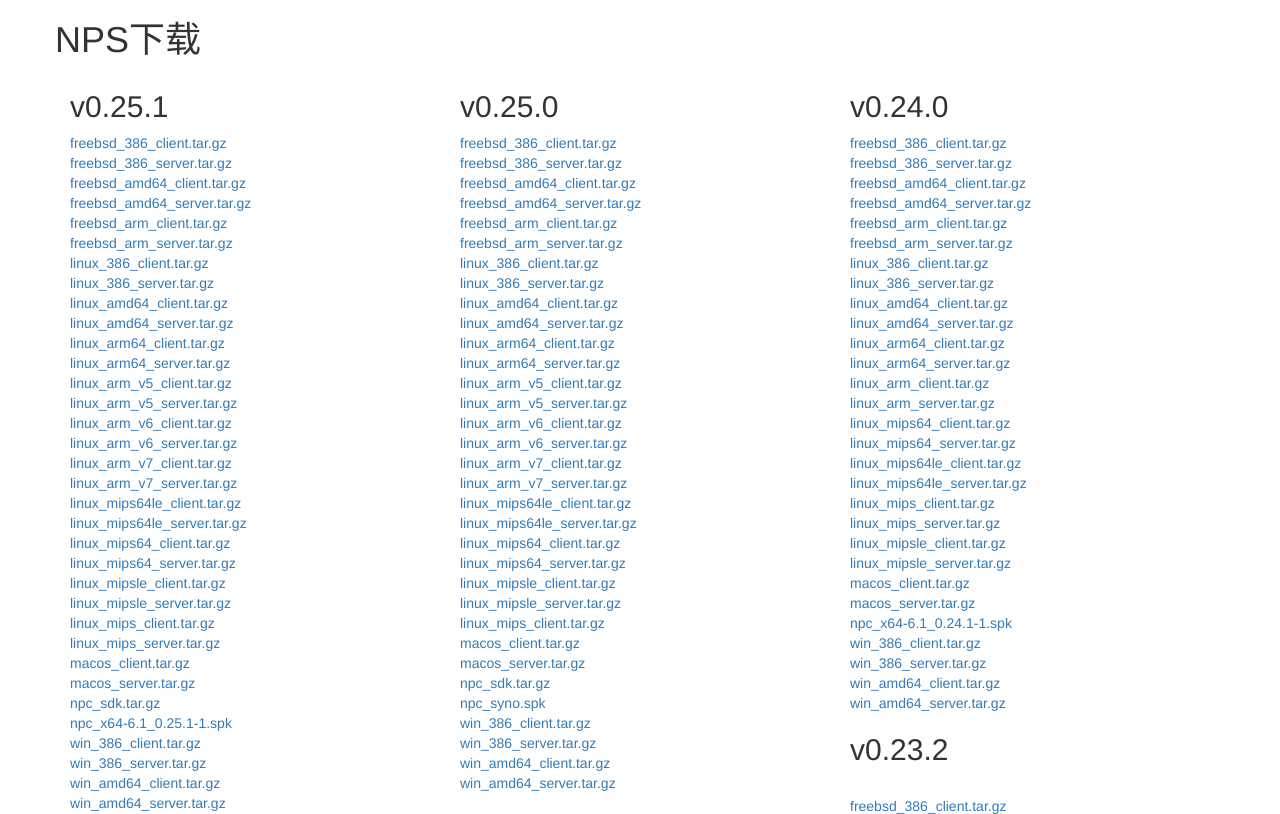
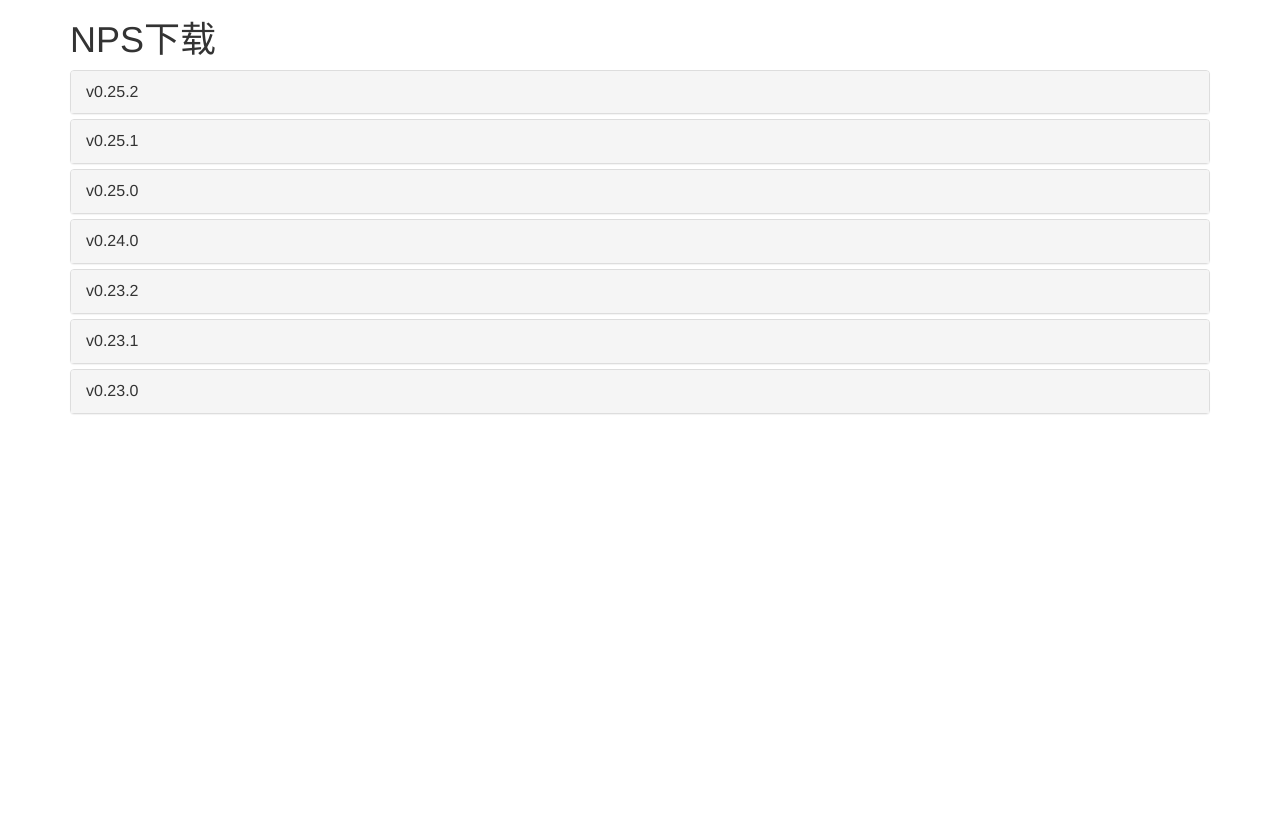
Before and after one commit to homuracloud/nps_download, a plain HTML site: page index.html in a window 1280 px wide. Shown: the top 814 px of the page. Drawn offline with nearby package versions, Linux system fonts and the light colour scheme.

Commit message:
Update index.html

```diff
--- a/index.html
+++ b/index.html
@@ -5,21 +5,68 @@
         <meta charset="utf-8" />
         <title>NPS下载</title>
         <link rel="stylesheet" href="https://cdn.jsdelivr.net/npm/bootstrap@3.3.7/dist/css/bootstrap.min.css" integrity="sha384-BVYiiSIFeK1dGmJRAkycuHAHRg32OmUcww7on3RYdg4Va+PmSTsz/K68vbdEjh4u" crossorigin="anonymous">
+        <script src="https://cdn.jsdelivr.net/npm/jquery@3.1/dist/jquery.min.js"  crossorigin="anonymous"></script>
         <script src="https://cdn.jsdelivr.net/npm/bootstrap@3.3.7/dist/js/bootstrap.min.js" integrity="sha384-Tc5IQib027qvyjSMfHjOMaLkfuWVxZxUPnCJA7l2mCWNIpG9mGCD8wGNIcPD7Txa" crossorigin="anonymous"></script>
         <meta name="viewport" content="width=device-width, initial-scale=1.0">
-
     </head>
 
     <body>
 <div class="container">
 	<div class="row clearfix">
+		<div class="col-md-12 column">
 		    <h1>
 				NPS下载
 			</h1>
-		<div class="col-md-4 column">
-			<h2>
-				v0.25.1
-			</h2>
+			<div class="panel-group" id="panel-623444">
+				<div class="panel panel-default">
+					<div class="panel-heading">
+						 <a class="panel-title collapsed" data-toggle="collapse" data-parent="#panel-623444" href="#panel-element-0252">v0.25.2</a>
+					</div>
+					<div id="panel-element-0252" class="panel-collapse collapse">
+						<div class="panel-body">
+<a href="./v0.25.2/darwin_amd64_client.tar.gz">darwin_amd64_client.tar.gz</a>
+<br><a href="./v0.25.2/darwin_amd64_server.tar.gz">darwin_amd64_server.tar.gz</a>
+<br><a href="./v0.25.2/freebsd_386_client.tar.gz">freebsd_386_client.tar.gz</a>
+<br><a href="./v0.25.2/freebsd_386_server.tar.gz">freebsd_386_server.tar.gz</a>
+<br><a href="./v0.25.2/freebsd_amd64_client.tar.gz">freebsd_amd64_client.tar.gz</a>
+<br><a href="./v0.25.2/freebsd_amd64_server.tar.gz">freebsd_amd64_server.tar.gz</a>
+<br><a href="./v0.25.2/freebsd_arm_client.tar.gz">freebsd_arm_client.tar.gz</a>
+<br><a href="./v0.25.2/freebsd_arm_server.tar.gz">freebsd_arm_server.tar.gz</a>
+<br><a href="./v0.25.2/linux_386_client.tar.gz">linux_386_client.tar.gz</a>
+<br><a href="./v0.25.2/linux_386_server.tar.gz">linux_386_server.tar.gz</a>
+<br><a href="./v0.25.2/linux_amd64_client.tar.gz">linux_amd64_client.tar.gz</a>
+<br><a href="./v0.25.2/linux_amd64_server.tar.gz">linux_amd64_server.tar.gz</a>
+<br><a href="./v0.25.2/linux_arm64_client.tar.gz">linux_arm64_client.tar.gz</a>
+<br><a href="./v0.25.2/linux_arm64_server.tar.gz">linux_arm64_server.tar.gz</a>
+<br><a href="./v0.25.2/linux_arm_v5_client.tar.gz">linux_arm_v5_client.tar.gz</a>
+<br><a href="./v0.25.2/linux_arm_v5_server.tar.gz">linux_arm_v5_server.tar.gz</a>
+<br><a href="./v0.25.2/linux_arm_v6_client.tar.gz">linux_arm_v6_client.tar.gz</a>
+<br><a href="./v0.25.2/linux_arm_v6_server.tar.gz">linux_arm_v6_server.tar.gz</a>
+<br><a href="./v0.25.2/linux_arm_v7_client.tar.gz">linux_arm_v7_client.tar.gz</a>
+<br><a href="./v0.25.2/linux_arm_v7_server.tar.gz">linux_arm_v7_server.tar.gz</a>
+<br><a href="./v0.25.2/linux_mips64le_client.tar.gz">linux_mips64le_client.tar.gz</a>
+<br><a href="./v0.25.2/linux_mips64le_server.tar.gz">linux_mips64le_server.tar.gz</a>
+<br><a href="./v0.25.2/linux_mips64_client.tar.gz">linux_mips64_client.tar.gz</a>
+<br><a href="./v0.25.2/linux_mips64_server.tar.gz">linux_mips64_server.tar.gz</a>
+<br><a href="./v0.25.2/linux_mipsle_client.tar.gz">linux_mipsle_client.tar.gz</a>
+<br><a href="./v0.25.2/linux_mipsle_server.tar.gz">linux_mipsle_server.tar.gz</a>
+<br><a href="./v0.25.2/linux_mips_client.tar.gz">linux_mips_client.tar.gz</a>
+<br><a href="./v0.25.2/linux_mips_server.tar.gz">linux_mips_server.tar.gz</a>
+<br><a href="./v0.25.2/npc_sdk.tar.gz">npc_sdk.tar.gz</a>
+<br><a href="./v0.25.2/npc_x64-6.1_0.25.2-12.spk">npc_x64-6.1_0.25.2-12.spk</a>
+<br><a href="./v0.25.2/windows_386_client.tar.gz">windows_386_client.tar.gz</a>
+<br><a href="./v0.25.2/windows_386_server.tar.gz">windows_386_server.tar.gz</a>
+<br><a href="./v0.25.2/windows_amd64_client.tar.gz">windows_amd64_client.tar.gz</a>
+<br><a href="./v0.25.2/windows_amd64_server.tar.gz">windows_amd64_server.tar.gz</a>
+						</div>
+					</div>
+				</div>
+				<div class="panel panel-default">
+					<div class="panel-heading">
+						 <a class="panel-title" data-toggle="collapse" data-parent="#panel-623444" href="#panel-element-0251">v0.25.1</a>
+					</div>
+					<div id="panel-element-0251" class="panel-collapse collapse">
+						<div class="panel-body">
             <a href="./v0.25.1/freebsd_386_client.tar.gz">freebsd_386_client.tar.gz</a>
             <br><a href="./v0.25.1/freebsd_386_server.tar.gz">freebsd_386_server.tar.gz</a>
             <br><a href="./v0.25.1/freebsd_amd64_client.tar.gz">freebsd_amd64_client.tar.gz</a>
@@ -55,10 +102,14 @@
             <br><a href="./v0.25.1/win_amd64_client.tar.gz">win_amd64_client.tar.gz</a>
             <br><a href="./v0.25.1/win_amd64_server.tar.gz">win_amd64_server.tar.gz</a>
 						</div>
-		<div class="col-md-4 column">
-			<h2>
-				v0.25.0
-			</h2>
+					</div>
+				</div>
+				<div class="panel panel-default">
+					<div class="panel-heading">
+						 <a class="panel-title collapsed" data-toggle="collapse" data-parent="#panel-623444" href="#panel-element-0250">v0.25.0</a>
+					</div>
+					<div id="panel-element-0250" class="panel-collapse collapse">
+						<div class="panel-body">
             <a href="./v0.25.0/freebsd_386_client.tar.gz">freebsd_386_client.tar.gz</a>
             <br><a href="./v0.25.0/freebsd_386_server.tar.gz">freebsd_386_server.tar.gz</a>
             <br><a href="./v0.25.0/freebsd_amd64_client.tar.gz">freebsd_amd64_client.tar.gz</a>
@@ -93,10 +144,14 @@
             <br><a href="./v0.25.0/win_amd64_client.tar.gz">win_amd64_client.tar.gz</a>
             <br><a href="./v0.25.0/win_amd64_server.tar.gz">win_amd64_server.tar.gz</a>
 						</div>
-		<div class="col-md-4 column">
-			<h2>
-				v0.24.0
-			</h2>
+					</div>
+				</div>
+				<div class="panel panel-default">
+					<div class="panel-heading">
+						 <a class="panel-title collapsed" data-toggle="collapse" data-parent="#panel-623444" href="#panel-element-0240">v0.24.0</a>
+					</div>
+					<div id="panel-element-0240" class="panel-collapse collapse">
+						<div class="panel-body">
             <a href="./v0.24.0/freebsd_386_client.tar.gz">freebsd_386_client.tar.gz</a>
             <br><a href="./v0.24.0/freebsd_386_server.tar.gz">freebsd_386_server.tar.gz</a>
             <br><a href="./v0.24.0/freebsd_amd64_client.tar.gz">freebsd_amd64_client.tar.gz</a>
@@ -127,10 +182,14 @@
             <br><a href="./v0.24.0/win_amd64_client.tar.gz">win_amd64_client.tar.gz</a>
             <br><a href="./v0.24.0/win_amd64_server.tar.gz">win_amd64_server.tar.gz</a>
 						</div>
-		<div class="col-md-4 column">
-			<h2>
-				v0.23.2
-			</h2>
+					</div>
+				</div>
+				<div class="panel panel-default">
+					<div class="panel-heading">
+						 <a class="panel-title collapsed" data-toggle="collapse" data-parent="#panel-623444" href="#panel-element-0232">v0.23.2</a>
+					</div>
+					<div id="panel-element-0232" class="panel-collapse collapse">
+						<div class="panel-body">
             <br><a href="./v0.23.2/freebsd_386_client.tar.gz">freebsd_386_client.tar.gz</a>
             <br><a href="./v0.23.2/freebsd_386_server.tar.gz">freebsd_386_server.tar.gz</a>
             <br><a href="./v0.23.2/freebsd_amd64_client.tar.gz">freebsd_amd64_client.tar.gz</a>
@@ -160,10 +219,14 @@
             <br><a href="./v0.23.2/win_amd64_client.tar.gz">win_amd64_client.tar.gz</a>
             <br><a href="./v0.23.2/win_amd64_server.tar.gz">win_amd64_server.tar.gz</a>
 						</div>
-		<div class="col-md-4 column">
-			<h2>
-				v0.23.1
-			</h2>
+					</div>
+				</div>
+				<div class="panel panel-default">
+					<div class="panel-heading">
+						 <a class="panel-title collapsed" data-toggle="collapse" data-parent="#panel-623444" href="#panel-element-0231">v0.23.1</a>
+					</div>
+					<div id="panel-element-0231" class="panel-collapse collapse">
+						<div class="panel-body">
             <a href="./v0.23.1/freebsd_386_client.tar.gz">freebsd_386_client.tar.gz</a>
             <br><a href="./v0.23.1/freebsd_386_server.tar.gz">freebsd_386_server.tar.gz</a>
             <br><a href="./v0.23.1/freebsd_amd64_client.tar.gz">freebsd_amd64_client.tar.gz</a>
@@ -193,12 +256,15 @@
             <br><a href="./v0.23.1/win_386_server.tar.gz">win_386_server.tar.gz</a>
             <br><a href="./v0.23.1/win_amd64_client.tar.gz">win_amd64_client.tar.gz</a>
             <br><a href="./v0.23.1/win_amd64_server.tar.gz">win_amd64_server.tar.gz</a>
-
 						</div>
-		<div class="col-md-4 column">
-			<h2>
-				v0.23.0
-			</h2>
+					</div>
+				</div>
+				<div class="panel panel-default">
+					<div class="panel-heading">
+						 <a class="panel-title collapsed" data-toggle="collapse" data-parent="#panel-623444" href="#panel-element-0230">v0.23.0</a>
+					</div>
+					<div id="panel-element-0230" class="panel-collapse collapse">
+						<div class="panel-body">
 			<a href="./v0.23.0/freebsd_386_server.tar.gz">freebsd_386_server.tar.gz</a>
 			<br><a href="./v0.23.0/freebsd_amd64_client.tar.gz">freebsd_amd64_client.tar.gz</a>
 			<br><a href="./v0.23.0/freebsd_amd64_server.tar.gz">freebsd_amd64_server.tar.gz</a>
@@ -230,6 +296,10 @@
 						</div>
 					</div>
 				</div>
+			</div>
+		</div>
+	</div>
+</div>
 
     </body>
 
```
Lines whose indentation alone changed are shown as unchanged.
